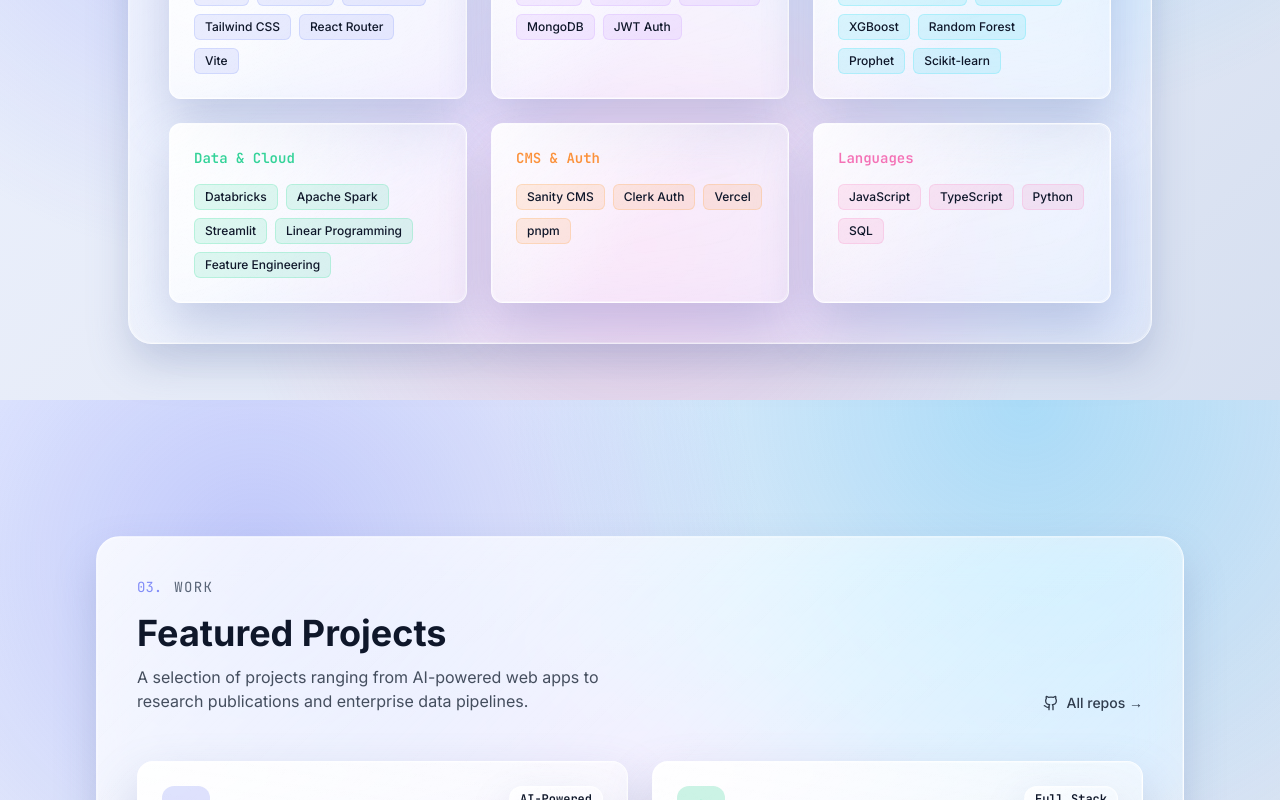
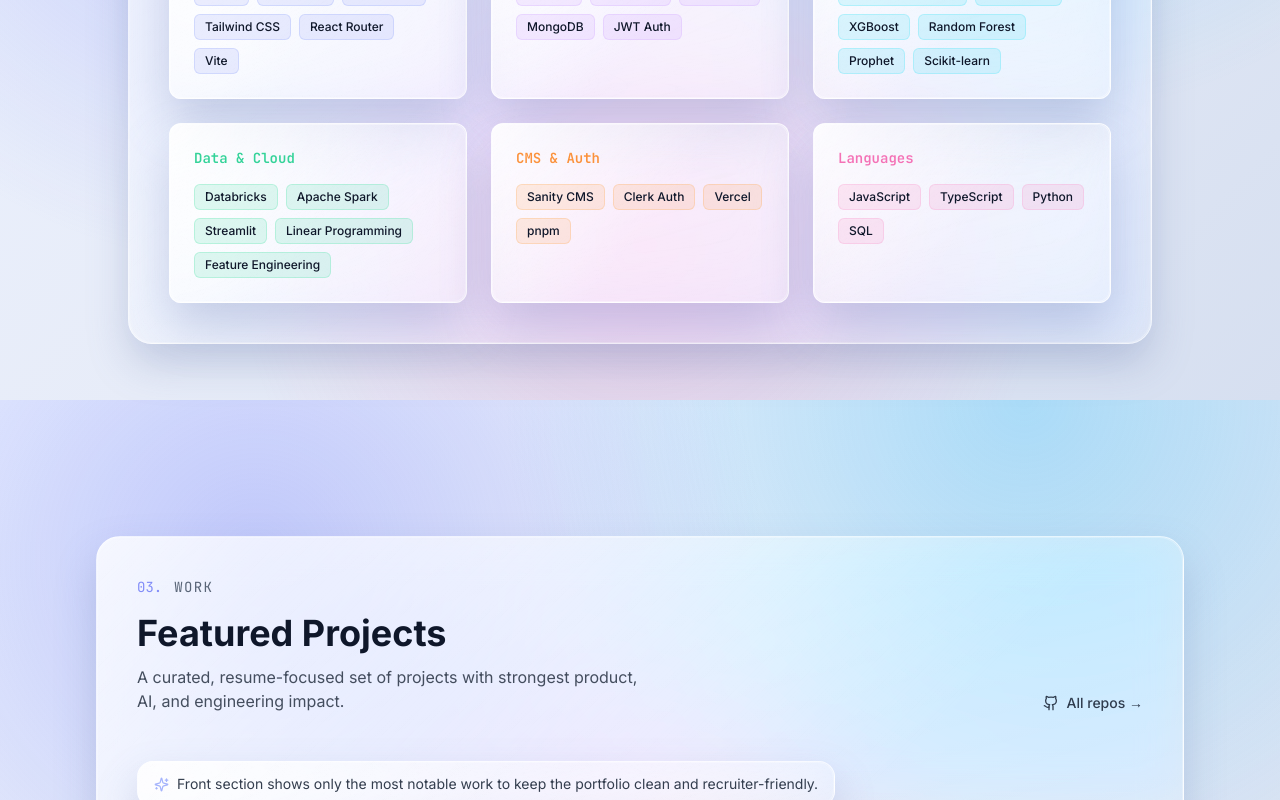
Before and after one commit to pratstick/pratyush-showcase, a React (Vite) app: page / in a window 1280 px wide. Shown: the part 2000-2800 px from the top of the page. Built offline with nearby package versions, Linux system fonts and the light colour scheme; no server answers.

Commit message:
Curate and redesign projects section

```diff
--- a/src/components/Projects.jsx
+++ b/src/components/Projects.jsx
@@ -1,25 +1,26 @@
-import { Github, ExternalLink, Cpu, Globe, Search, BarChart3, FileText, BookOpen, Network, Dumbbell, FileSearch, Bot } from 'lucide-react'
+import { useState } from 'react'
+import { Github, ExternalLink, Cpu, Globe, BarChart3, BookOpen, Network, FileSearch, Bot, Sparkles } from 'lucide-react'
 
-const projects = [
+const spotlightProjects = [
   {
     id: 1,
-    title: 'The Interview Alchemist',
+    title: 'Persona-Driven Semantic Search Engine',
     description:
-      'AI-powered technical interview prep platform. Create role-specific sessions, get Gemini-generated questions with answers, pin key concepts, and track your progress across sessions.',
-    icon: Cpu,
-    iconBg: 'bg-indigo-400/25',
-    iconColor: 'text-indigo-400',
-    tags: ['React', 'Node.js', 'MongoDB', 'Express', 'Gemini AI', 'Tailwind CSS'],
-    tagColor: 'bg-indigo-400/15 theme-text border-indigo-300/35',
-    github: 'https://github.com/pratstick/The-Interview-Alchemist',
+      'Adobe Hackathon-winning solution using YOLOv11 layout analysis and Sentence Transformers to rank document sections for a given persona and task. Designed for fully offline, containerised deployment.',
+    icon: FileSearch,
+    iconBg: 'bg-rose-400/25',
+    iconColor: 'text-rose-400',
+    tags: ['Python', 'YOLOv11', 'Sentence Transformers', 'PyMuPDF', 'Docker'],
+    tagColor: 'bg-rose-400/15 theme-text border-rose-300/35',
+    github: 'https://github.com/pratstick/persona-driven-doc-intel',
     demo: null,
-    highlight: 'AI-Powered',
+    highlight: 'Hackathon Winner',
   },
   {
     id: 2,
     title: 'ShareSphere',
     description:
-      'Community platform connecting neighbors for mutual support — from dog walking to grocery runs. Includes AI content moderation, neighborhood spaces, real-time updates, and user reputation.',
+      'Community platform connecting neighbors for mutual support with AI moderation, neighborhood spaces, real-time updates, and trust/reputation scoring.',
     icon: Globe,
     iconBg: 'bg-emerald-400/25',
     iconColor: 'text-emerald-400',
@@ -31,111 +32,72 @@ const projects = [
   },
   {
     id: 3,
+    title: 'The Interview Alchemist',
+    description:
+      'AI interview prep workspace with role-based practice sessions, Gemini-generated question/answer flows, concept pinning, and progress tracking.',
+    icon: Cpu,
+    iconBg: 'bg-indigo-400/25',
+    iconColor: 'text-indigo-400',
+    tags: ['React', 'Node.js', 'MongoDB', 'Express', 'Gemini AI', 'Tailwind CSS'],
+    tagColor: 'bg-indigo-400/15 theme-text border-indigo-300/35',
+    github: 'https://github.com/pratstick/The-Interview-Alchemist',
+    demo: null,
+    highlight: 'AI Product',
+  },
+]
+
+const selectedProjects = [
+  {
+    id: 4,
+    title: 'PaperPulse',
+    description:
+      'AI research digest that ingests arXiv papers, generates LLM summaries with relevance scoring, and serves a personalized feed.',
+    icon: BookOpen,
+    iconBg: 'bg-sky-400/25',
+    iconColor: 'text-sky-400',
+    tags: ['FastAPI', 'Next.js', 'TypeScript', 'OpenAI', 'SQLAlchemy'],
+    tagColor: 'bg-sky-400/15 theme-text border-sky-300/35',
+    github: 'https://github.com/pratstick/PaperPulse',
+    demo: null,
+    highlight: 'Research AI',
+  },
+  {
+    id: 5,
     title: 'Supply Chain Predictive Analytics',
     description:
-      'Enterprise Databricks solution for supply chain optimization: demand forecasting with ML ensembles (XGBoost, Prophet, Random Forest), transportation linear programming, and intelligent stock allocation.',
+      'Enterprise Databricks solution combining ML forecasting, transport optimization, and intelligent stock allocation.',
     icon: BarChart3,
     iconBg: 'bg-cyan-400/25',
     iconColor: 'text-cyan-400',
-    tags: ['Python', 'Databricks', 'XGBoost', 'Prophet', 'Spark', 'Streamlit'],
+    tags: ['Python', 'Databricks', 'XGBoost', 'Prophet', 'Spark'],
     tagColor: 'bg-cyan-400/15 theme-text border-cyan-300/35',
     github: 'https://github.com/pratstick/supply-chain-predictive-analytics',
     demo: null,
-    highlight: 'ML / Data',
-  },
-  {
-    id: 4,
-    title: 'Rabin-Karp XOR Filter Enhancement',
-    description:
-      'A performance-optimized implementation of the Rabin-Karp string-matching algorithm using XOR Filters. Reduces hash collisions and improves runtime efficiency compared to standard and Bloom filter variants.',
-    icon: Search,
-    iconBg: 'bg-purple-400/25',
-    iconColor: 'text-purple-400',
-    tags: ['Python', 'Algorithms', 'XOR Filter', 'Probabilistic DS', 'Optimization'],
-    tagColor: 'bg-purple-400/15 theme-text border-purple-300/35',
-    github: 'https://github.com/pratstick/rabin-karp-xor-filter-enhancement',
-    demo: null,
-    highlight: 'Algorithms',
-  },
-  {
-    id: 5,
-    title: 'AI Invoice Extractor',
-    description:
-      'Streamlit web app that extracts structured data from PDF and image invoices using Tesseract OCR and Google Gemini AI. Supports one-click export to CSV/JSON with robust error handling and a clean interactive interface.',
-    icon: FileText,
-    iconBg: 'bg-orange-400/25',
-    iconColor: 'text-orange-400',
-    tags: ['Python', 'Streamlit', 'Gemini AI', 'Tesseract OCR', 'Google AI'],
-    tagColor: 'bg-orange-400/15 theme-text border-orange-300/35',
-    github: 'https://github.com/pratstick/AI-Invoice-Extractor',
-    demo: null,
-    highlight: 'AI / OCR',
+    highlight: 'Enterprise ML',
   },
   {
     id: 6,
-    title: 'PaperPulse',
-    description:
-      'Full-stack AI research digest that ingests arXiv papers, generates LLM summaries with relevance scoring, and delivers a personalized daily feed. Powered by FastAPI, Next.js 16, and TanStack Query with pluggable OpenAI/Anthropic providers.',
-    icon: BookOpen,
-    iconBg: 'bg-sky-400/25',
-    iconColor: 'text-sky-400',
-    tags: ['FastAPI', 'Next.js', 'TypeScript', 'OpenAI', 'SQLAlchemy', 'Tailwind CSS'],
-    tagColor: 'bg-sky-400/15 theme-text border-sky-300/35',
-    github: 'https://github.com/pratstick/PaperPulse',
-    demo: null,
-    highlight: 'Full Stack',
-  },
-  {
-    id: 7,
     title: 'Multi-Agent Doc Intelligence',
     description:
-      'LangGraph-orchestrated multi-agent RAG pipeline for technical documentation Q&A. A router agent classifies queries as conceptual or implementation and dispatches to specialized agents backed by FAISS vector retrieval and Groq LLM inference.',
+      'LangGraph-based multi-agent RAG pipeline with routing, retrieval, and specialist agents for technical Q&A workflows.',
     icon: Network,
     iconBg: 'bg-violet-400/25',
     iconColor: 'text-violet-400',
-    tags: ['Python', 'LangGraph', 'FAISS', 'Groq', 'RAG', 'sentence-transformers'],
+    tags: ['Python', 'LangGraph', 'FAISS', 'Groq', 'RAG'],
     tagColor: 'bg-violet-400/15 theme-text border-violet-300/35',
     github: 'https://github.com/pratstick/multi-agent-doc-intelligence',
     demo: null,
     highlight: 'Multi-Agent',
   },
   {
-    id: 8,
-    title: 'GymClock',
-    description:
-      'Android workout timer and planner with custom interval timers, weekly scheduling, curated splits, and personal-record tracking. Built with Jetpack Compose, Room + Flow, Hilt DI, and optional Firebase cloud sync.',
-    icon: Dumbbell,
-    iconBg: 'bg-green-400/25',
-    iconColor: 'text-green-400',
-    tags: ['Kotlin', 'Jetpack Compose', 'Room', 'Hilt', 'MVVM', 'Firebase'],
-    tagColor: 'bg-green-400/15 theme-text border-green-300/35',
-    github: 'https://github.com/pratstick/GymClock',
-    demo: null,
-    highlight: 'Android',
-  },
-  {
-    id: 9,
-    title: 'Persona-Driven Doc Intelligence',
-    description:
-      'Adobe Hackathon solution using YOLOv11-based document layout analysis and Sentence Transformers to extract and rank sections most relevant to a given persona and job-to-be-done. Fully offline, containerised Docker deployment.',
-    icon: FileSearch,
-    iconBg: 'bg-rose-400/25',
-    iconColor: 'text-rose-400',
-    tags: ['Python', 'YOLOv11', 'Sentence Transformers', 'PyMuPDF', 'Docker'],
-    tagColor: 'bg-rose-400/15 theme-text border-rose-300/35',
-    github: 'https://github.com/pratstick/persona-driven-doc-intel',
-    demo: null,
-    highlight: 'Hackathon',
-  },
-  {
-    id: 10,
+    id: 7,
     title: 'Browser MCP Agent',
     description:
-      'Enterprise web automation agent combining GPT-4.1 Mini with Anthropic\'s Model Context Protocol and Puppeteer. Accepts natural-language commands to navigate, interact with, and extract data from websites via a Streamlit UI.',
+      'Natural-language web automation system powered by MCP and LLM orchestration for browser control and extraction workflows.',
     icon: Bot,
     iconBg: 'bg-amber-400/25',
     iconColor: 'text-amber-400',
-    tags: ['Python', 'MCP', 'GPT-4.1', 'Puppeteer', 'Streamlit', 'asyncio'],
+    tags: ['Python', 'MCP', 'GPT-4.1', 'Puppeteer', 'Streamlit'],
     tagColor: 'bg-amber-400/15 theme-text border-amber-300/35',
     github: 'https://github.com/pratstick/browser-mcp-agent',
     demo: null,
@@ -143,10 +105,14 @@ const projects = [
   },
 ]
 
-function ProjectCard({ project }) {
+function ProjectCard({ project, featured = false }) {
   const Icon = project.icon
   return (
-    <article className="relative flex flex-col p-6 glass-strong rounded-2xl card-hover group overflow-hidden">
+    <article
+      className={`relative flex flex-col p-6 rounded-2xl card-hover group overflow-hidden ${
+        featured ? 'glass-strong' : 'glass'
+      }`}
+    >
       {/* Top accent line */}
       <div className="absolute top-0 left-0 right-0 h-0.5 bg-gradient-to-r from-indigo-500/50 via-purple-500/50 to-transparent opacity-0 group-hover:opacity-100 transition-opacity duration-300" />
 
@@ -155,7 +121,7 @@ function ProjectCard({ project }) {
         <div className={`w-12 h-12 ${project.iconBg} rounded-xl flex items-center justify-center group-hover:scale-110 transition-transform duration-200`}>
           <Icon size={22} className={project.iconColor} />
         </div>
-        <span className="px-2.5 py-1 text-xs font-mono font-semibold glass rounded-full theme-text">
+        <span className={`px-2.5 py-1 text-xs font-mono font-semibold rounded-full theme-text ${featured ? 'glass' : 'glass-strong'}`}>
           {project.highlight}
         </span>
       </div>
@@ -208,6 +174,8 @@ function ProjectCard({ project }) {
 }
 
 export default function Projects() {
+  const [showSelected, setShowSelected] = useState(false)
+
   return (
     <section id="projects" className="section-padding">
       <div className="max-w-6xl mx-auto section-shell">
@@ -222,7 +190,7 @@ export default function Projects() {
               Featured Projects
             </h2>
             <p className="theme-muted max-w-lg">
-              A selection of projects ranging from AI-powered web apps to research publications and enterprise data pipelines.
+              A curated, resume-focused set of projects with strongest product, AI, and engineering impact.
             </p>
           </div>
           <a
@@ -236,10 +204,34 @@ export default function Projects() {
           </a>
         </div>
 
-        <div className="grid md:grid-cols-2 gap-6">
-          {projects.map((project) => (
-            <ProjectCard key={project.id} project={project} />
+        <div className="glass rounded-2xl px-4 py-3 border border-indigo-300/25 mb-8 inline-flex items-center gap-2">
+          <Sparkles size={15} className="text-indigo-300" />
+          <p className="text-sm theme-secondary">
+            Front section shows only the most notable work to keep the portfolio clean and recruiter-friendly.
+          </p>
+        </div>
+
+        <div className="grid lg:grid-cols-3 gap-6">
+          {spotlightProjects.map((project) => (
+            <ProjectCard key={project.id} project={project} featured />
           ))}
+        </div>
+
+        <div className="mt-10 flex flex-col items-center gap-4">
+          <button
+            type="button"
+            onClick={() => setShowSelected((currentValue) => !currentValue)}
+            className="px-5 py-2.5 glass hover-glass theme-text text-sm rounded-lg transition-colors font-medium"
+          >
+            {showSelected ? 'Hide Additional Selected Work' : 'View Additional Selected Work'}
+          </button>
+          {showSelected && (
+            <div className="grid md:grid-cols-2 gap-6 w-full">
+              {selectedProjects.map((project) => (
+                <ProjectCard key={project.id} project={project} />
+              ))}
+            </div>
+          )}
         </div>
       </div>
     </section>
```
